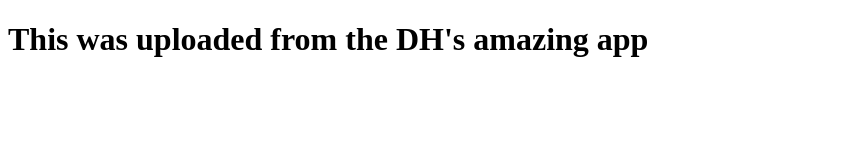
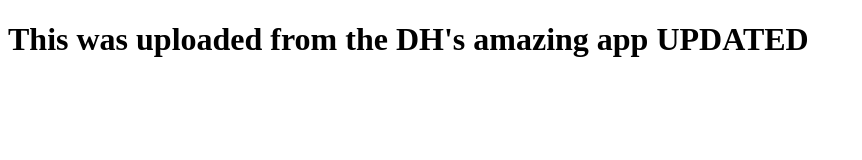
Before and after one commit to jade-framework/jade, a website: page index.html in a window 1280 px wide. Shown: the whole page, without its empty margins (0-862 px from the left). Drawn offline with Linux system fonts and the light colour scheme.

Commit message:
update index

```diff
--- a/index.html
+++ b/index.html
@@ -6,6 +6,6 @@
     <title>Example Homepage</title>
   </head>
   <body>
-    <h1>This was uploaded from the DH's amazing app</h1>
+    <h1>This was uploaded from the DH's amazing app UPDATED</h1>
   </body>
 </html>
```
